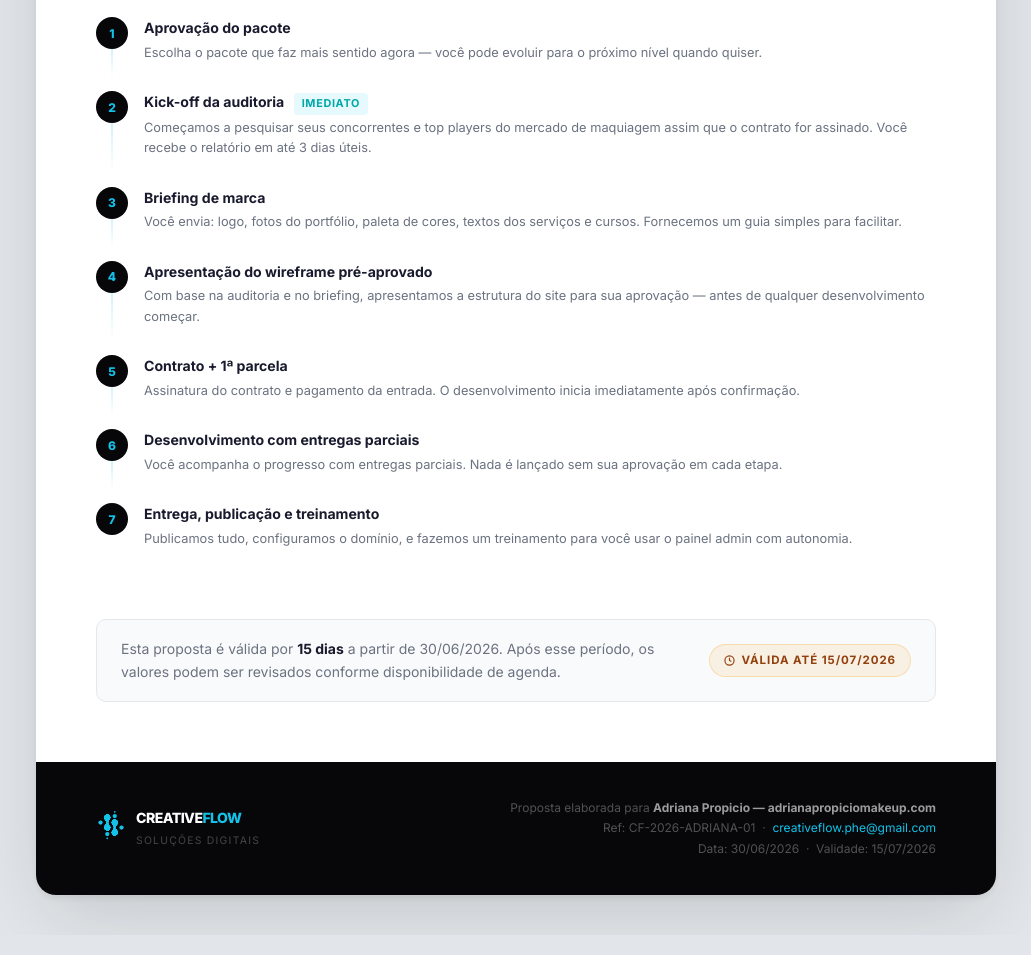
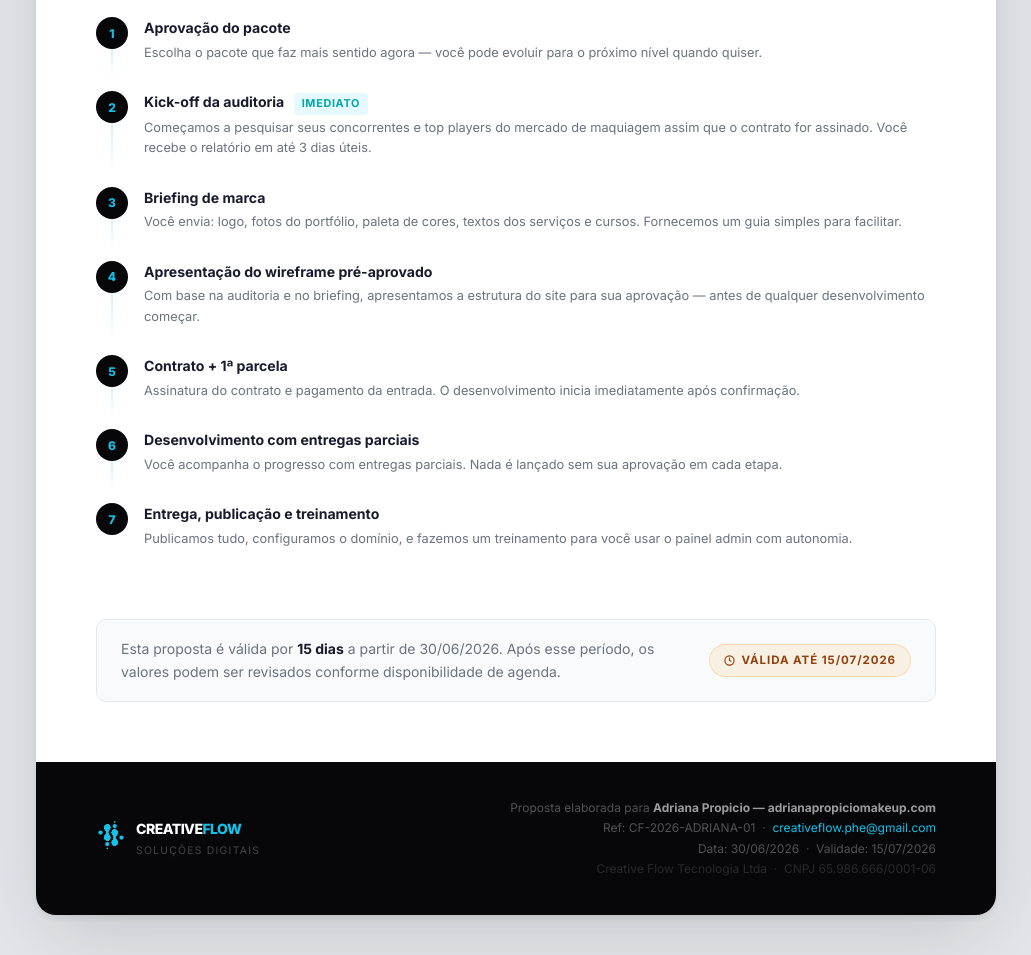
Before and after one commit to creativeflowphe/orcamento-adriana, a plain HTML site: page index.html in a window 1280 px wide. Shown: the part 5108-6063 px from the top of the page, without its empty margins (124-1155 px from the left). Drawn offline with Linux system fonts and the light colour scheme.

Commit message:
Adiciona CNPJ e razão social no rodapé

```diff
--- a/index.html
+++ b/index.html
@@ -2135,7 +2135,8 @@
       <p>
         Proposta elaborada para <strong style="color:rgba(255,255,255,0.6)">Adriana Propicio — adrianapropiciomakeup.com</strong><br>
         Ref: CF-2026-ADRIANA-01 &nbsp;·&nbsp; <a href="mailto:creativeflow.phe@gmail.com">creativeflow.phe@gmail.com</a><br>
-        Data: 30/06/2026 &nbsp;·&nbsp; Validade: 15/07/2026
+        Data: 30/06/2026 &nbsp;·&nbsp; Validade: 15/07/2026<br>
+        <span style="opacity:0.45">Creative Flow Tecnologia Ltda &nbsp;·&nbsp; CNPJ 65.986.666/0001-06</span>
       </p>
     </div>
   </div>
```
